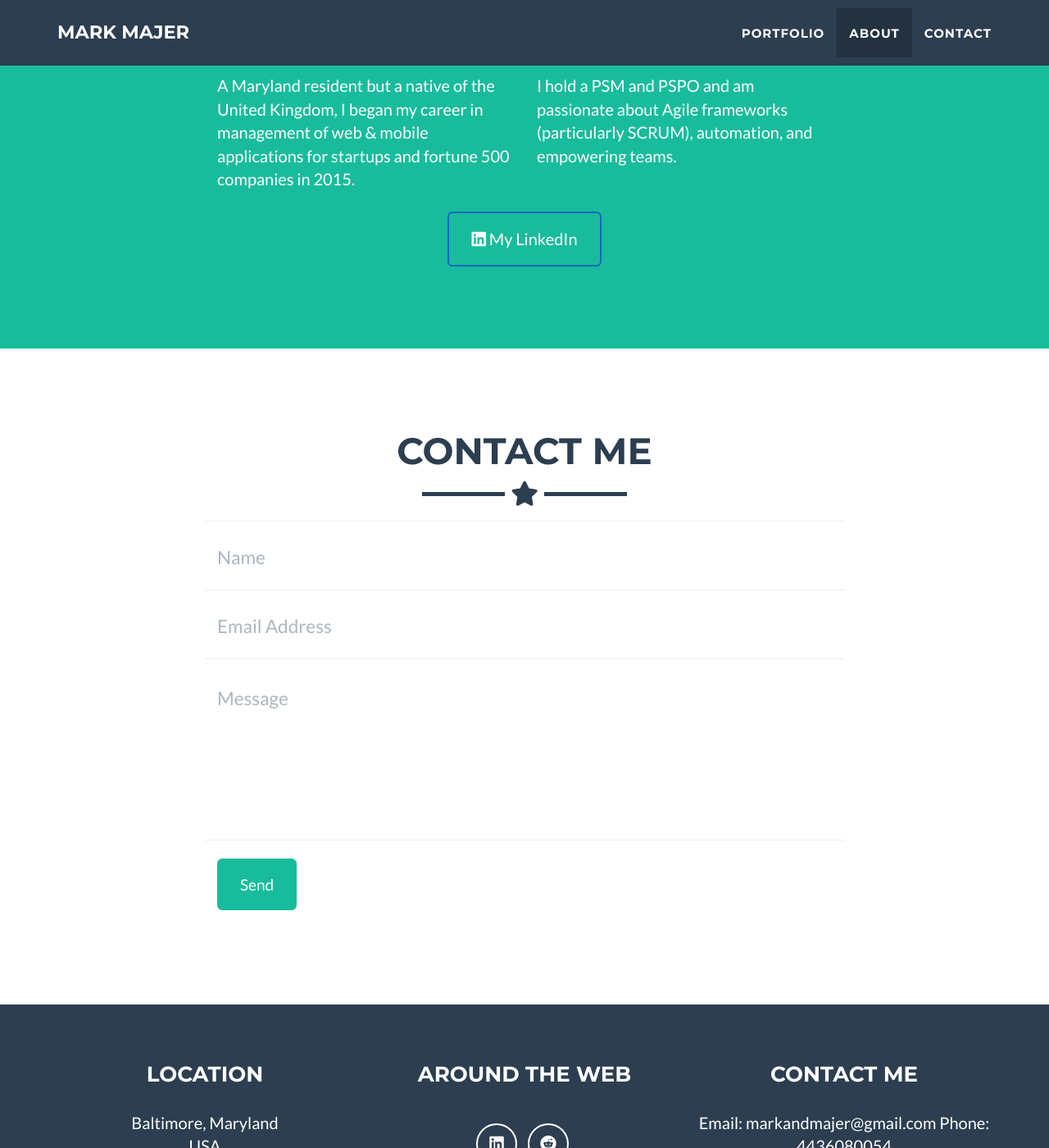
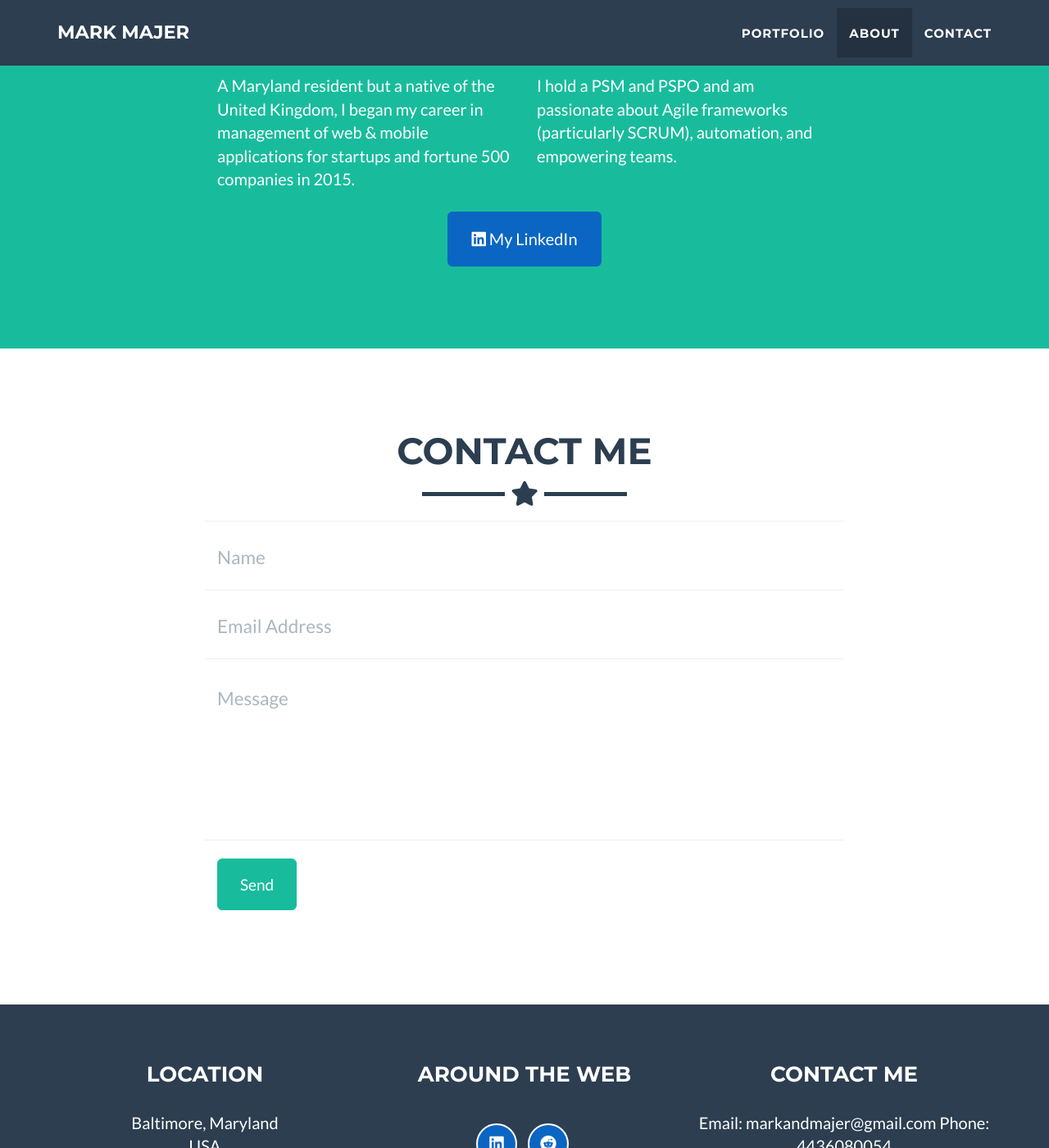
Before and after one commit to MarkMajer/MarkMajer.github.io, a Jekyll site: the page built from _posts/2022-01-01-Ecommerce-Upgrade.markdown, in a window 1280 px wide and 1400 px high, scrolled down 1791 px. Shown: the whole window at 82% size. Built offline with Jekyll 4.4.1, drawn with Linux system fonts in a browser that asks for light colours.

Commit message:
Added stupid #

```diff
--- a/_includes/css/main.css
+++ b/_includes/css/main.css
@@ -284,7 +284,7 @@ section.success {
     border: solid 2px #0a66c2;
     font-size: 20px;
     color: #fff;
-    background: 0a66c2;
+    background: #0a66c2;
     transition: all .3s ease-in-out;
 }
 
```
